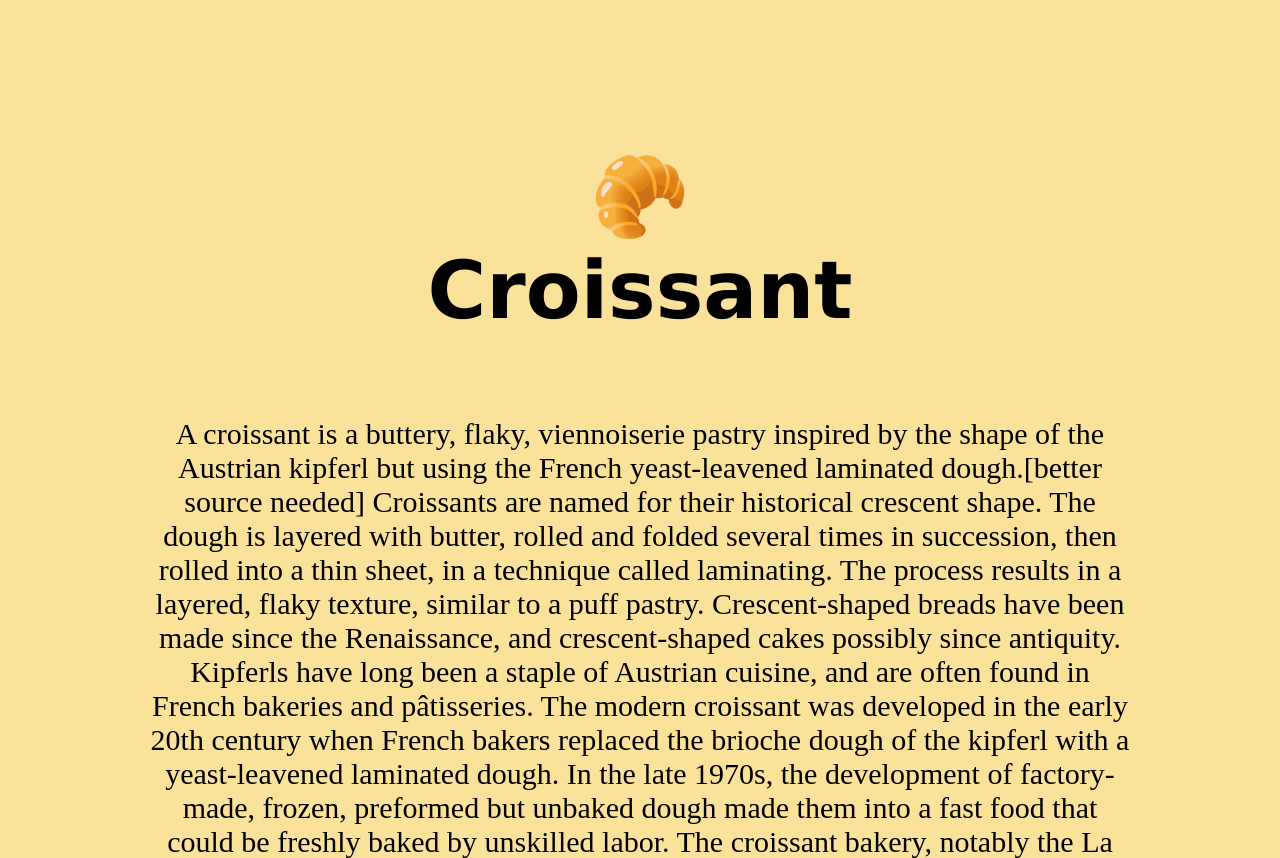
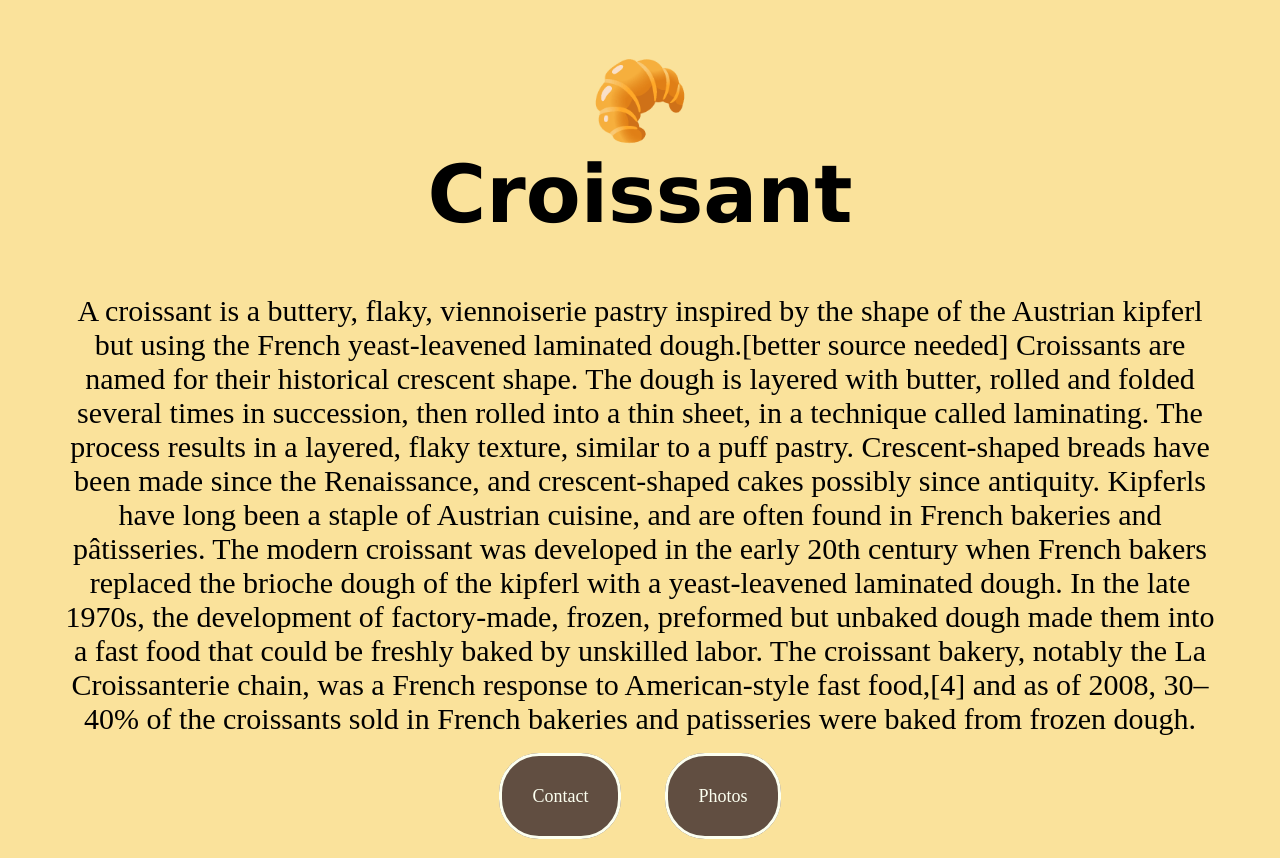
Before and after one commit to dsleazii/Croissant, a plain HTML site: page index.html in a window 1280 px wide. Shown: the top 858 px of the page. Drawn offline with Linux system fonts and the light colour scheme.

Commit message:
delete and moved around margin and padding elements in css

```diff
--- a/style.css
+++ b/style.css
@@ -1,12 +1,9 @@
 *{
     background-color: rgb(250, 226, 155);
-
-padding:30px;
-margin:20px;
-text-align: center;
+    text-align: center;
 }
 
-h1{text-align: center;
+h1{
     font-size: 80px;
     font-family: 'Lucida Sans', 'Lucida Sans Regular', 'Lucida Grande', 'Lucida Sans Unicode', Geneva, Verdana, sans-serif;
 
@@ -19,6 +16,7 @@ h1{text-align: center;
     text-decoration: none;
     font-size: 18px;
     padding:30px;
+    margin:20px;
     background-color:rgba(65, 47, 47, 0.822);
     color:rgb(252, 255, 240)
 
@@ -39,6 +37,7 @@ img{
   margin-right: auto;
   width: 50%;
    border-radius: 50%;
+    padding:50px;
 }
 
 .email{
@@ -51,4 +50,5 @@ img{
 p{
     font-size: 30px;
     text-align: center;
+    margin:50px;
 }
```
